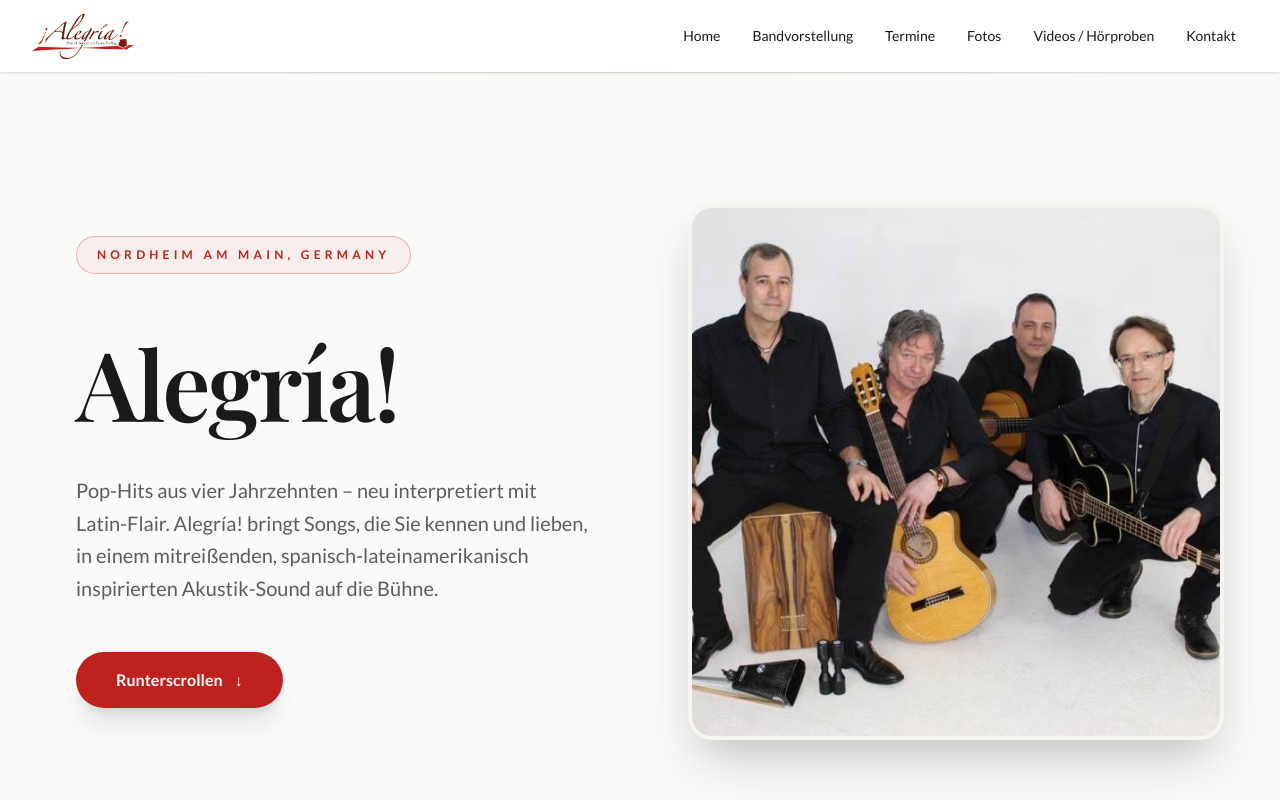
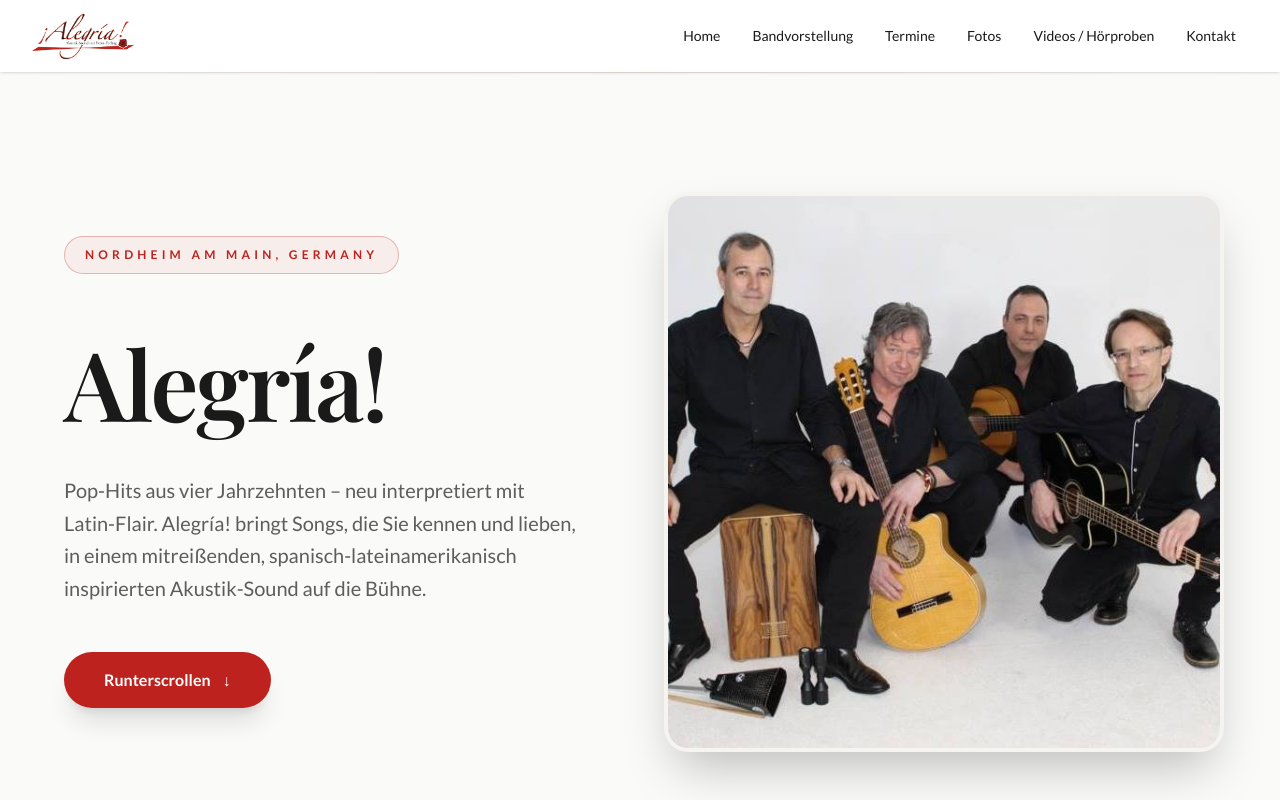
Before and after one commit to waynedevilliers/alegria-band, a Next.js app: page / in a window 1280 px wide. Shown: the top 800 px of the page. Built offline with nearby package versions, Linux system fonts and the light colour scheme.

Commit message:
style: Move text right and decrease gap between text and image

```diff
--- a/src/components/sections/hero-section.tsx
+++ b/src/components/sections/hero-section.tsx
@@ -7,7 +7,7 @@ export function HeroSection() {
   return (
     <section id="hero" className="relative bg-cream pt-12 sm:pt-16 lg:pt-0 lg:min-h-svh lg:flex lg:items-center lg:justify-center lg:px-6">
       {/* Left Column - Text */}
-      <div className="lg:w-1/2 lg:flex lg:items-center lg:justify-center">
+      <div className="lg:w-1/2 lg:flex lg:items-center lg:justify-center lg:pr-6">
         <div className="px-4 sm:px-8 py-16 sm:py-20 lg:py-0 lg:px-0 max-w-lg">
           <p className="mb-4 inline-flex rounded-full border border-sangria/30 bg-sangria/5 px-5 py-2.5 text-xs font-semibold uppercase tracking-[0.35em] text-sangria">
             Nordheim am Main, Germany
@@ -29,7 +29,7 @@ export function HeroSection() {
       </div>
 
       {/* Right Column - Image */}
-      <div className="relative lg:w-1/2 lg:min-h-svh flex items-center justify-start lg:pl-12 px-4 sm:px-8 py-12 lg:py-0">
+      <div className="relative lg:w-1/2 lg:min-h-svh flex items-center justify-start lg:pl-6 px-4 sm:px-8 py-12 lg:py-0">
         <div className="relative w-full max-w-md lg:max-w-2xl rounded-3xl overflow-hidden shadow-2xl border-4 border-sand/40 bg-cream flex items-center justify-center">
           <Image
             src={heroImage}
```
